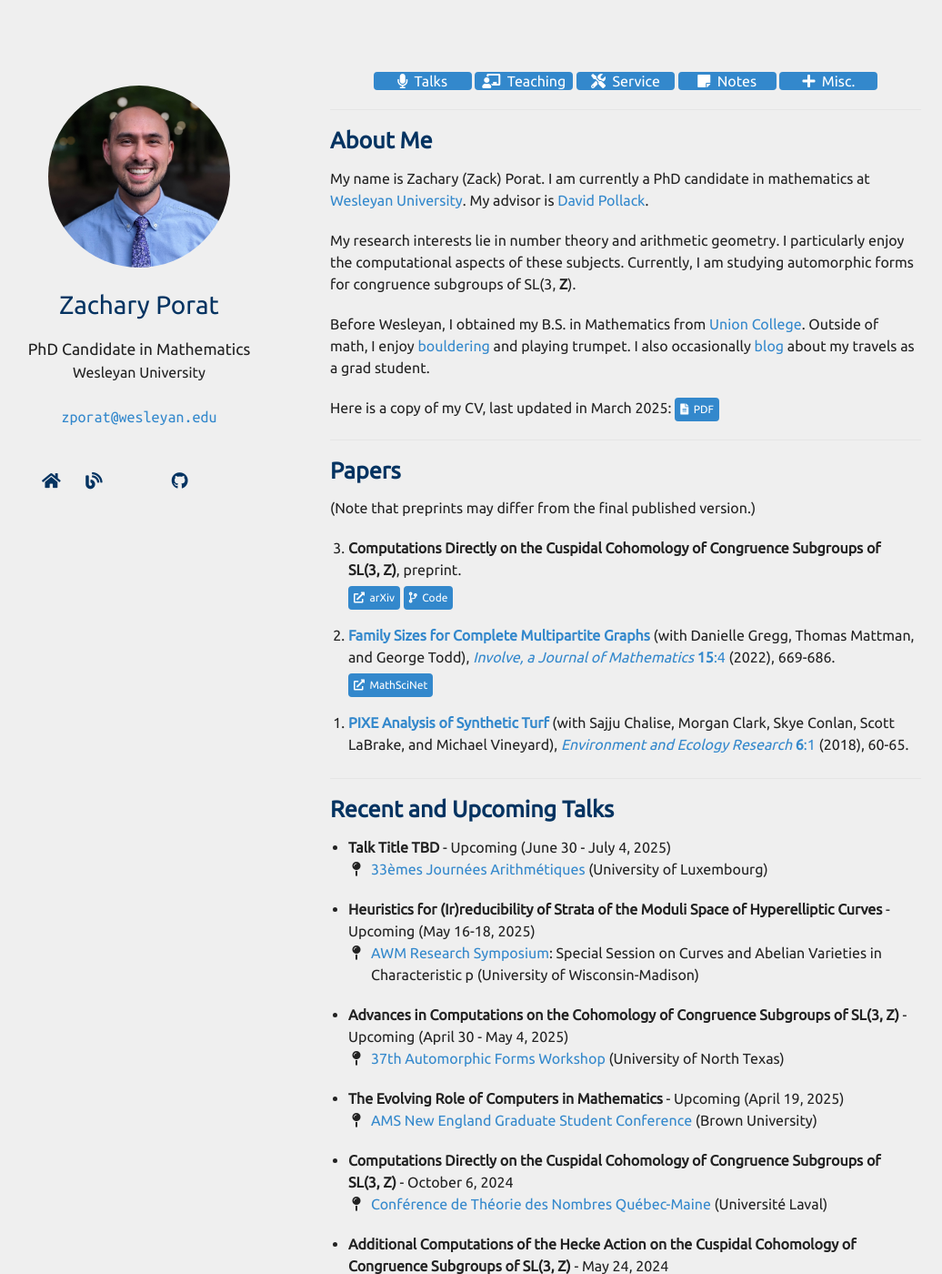
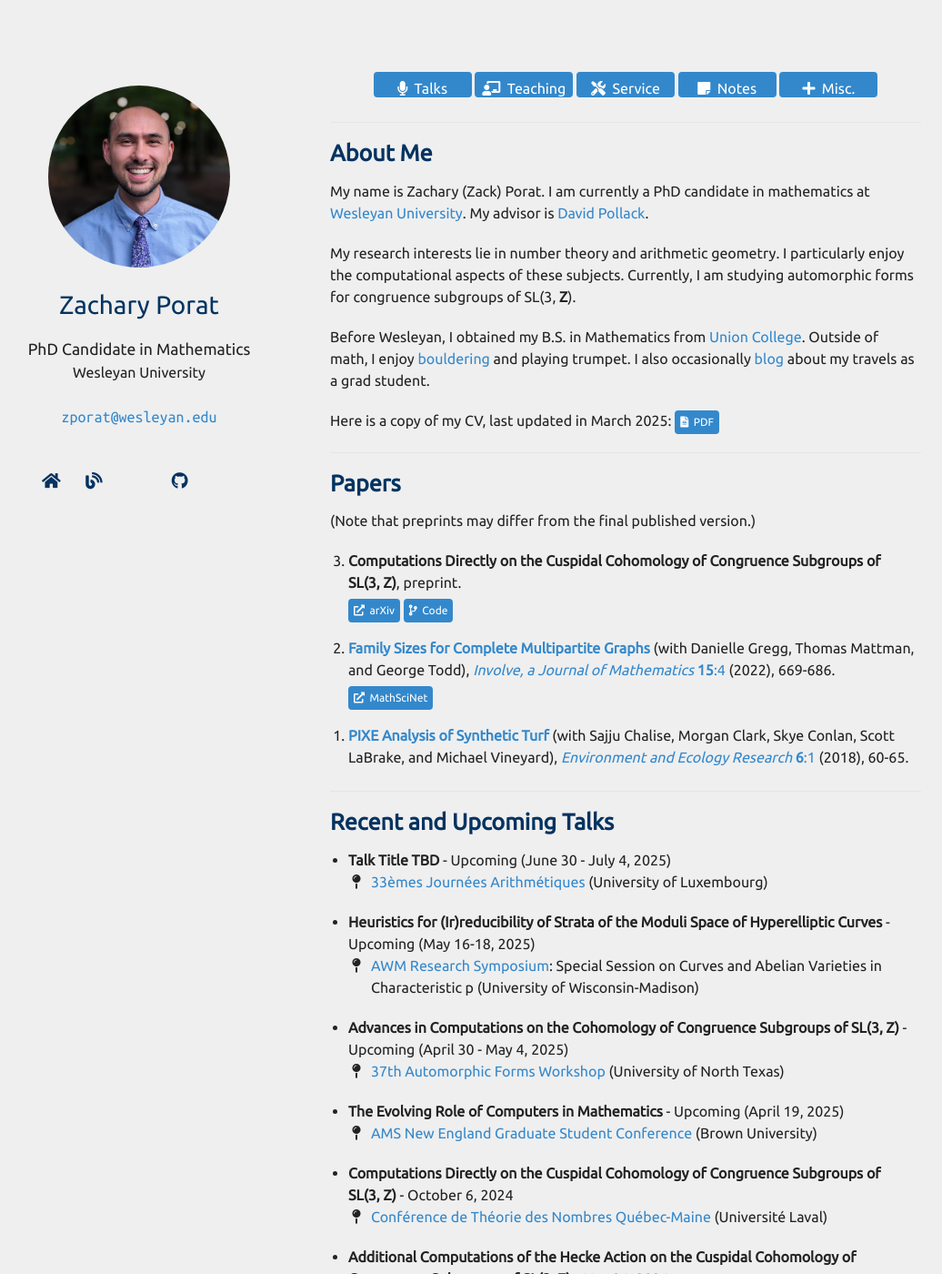
Before and after one commit to zporat/zporat.github.io, a Jekyll site: the page built from index.md, in a window 1280 px wide and 1400 px high. Shown: the whole window at 91% size, without its empty margins (102-1138 px from the left). Built offline with Jekyll 4.4.1, drawn with Linux system fonts in a browser that asks for light colours; nearby versions of some CDN libraries; a style sheet for code colours, icons or effects is not loaded.

Commit message:
css update

```diff
--- a/_sass/minimal-light-no-dark-mode.scss
+++ b/_sass/minimal-light-no-dark-mode.scss
@@ -553,7 +553,7 @@ footer {
 .navbar {
   text-align: center;
   margin-bottom: 1em;
-  line-height: 1em;
+  line-height: 2em;
   padding: 5px;
 }
 
@@ -567,6 +567,7 @@ footer {
   display: inline-block;
   width: 6em;
   text-align: center;
+  height:1.5em;
 }
 
 .navbutton:hover {
```
